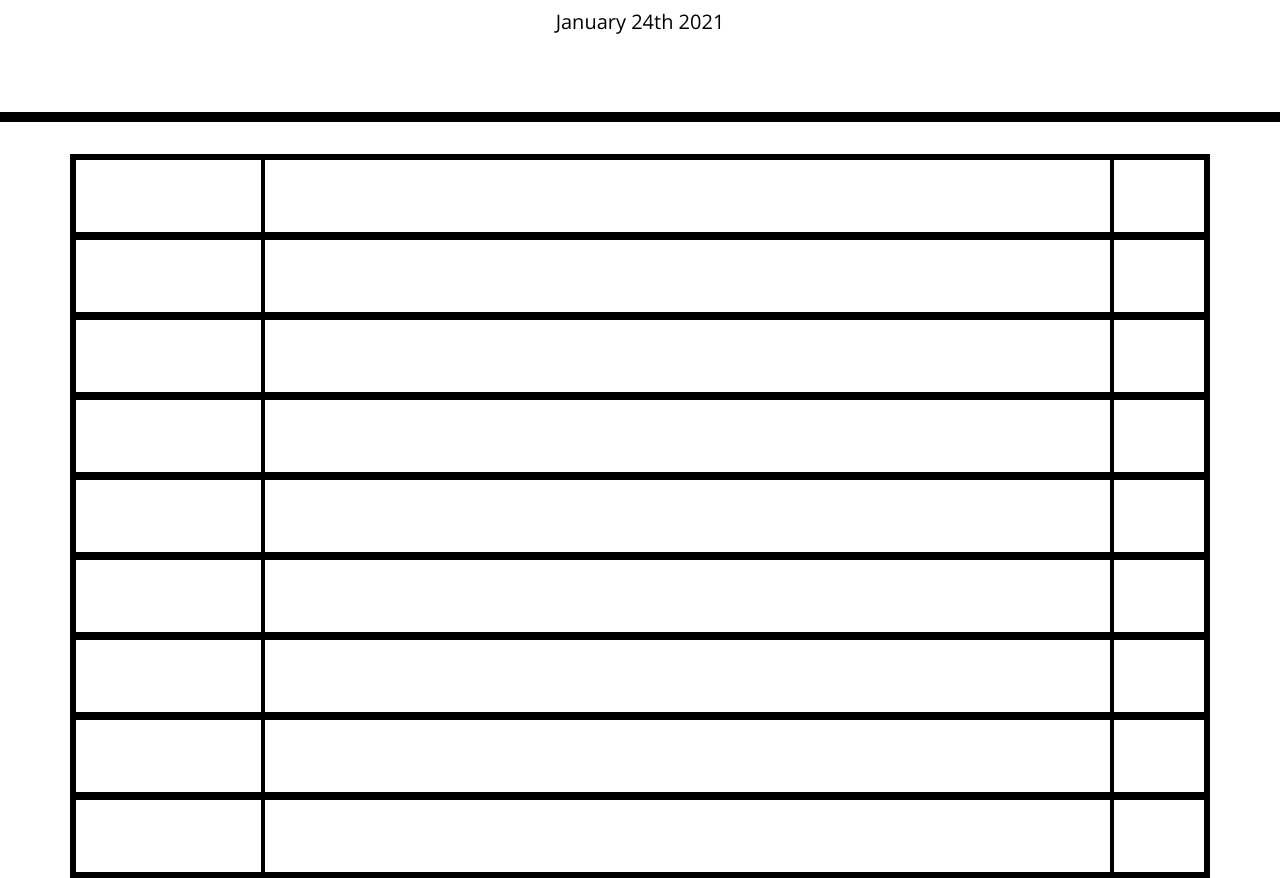
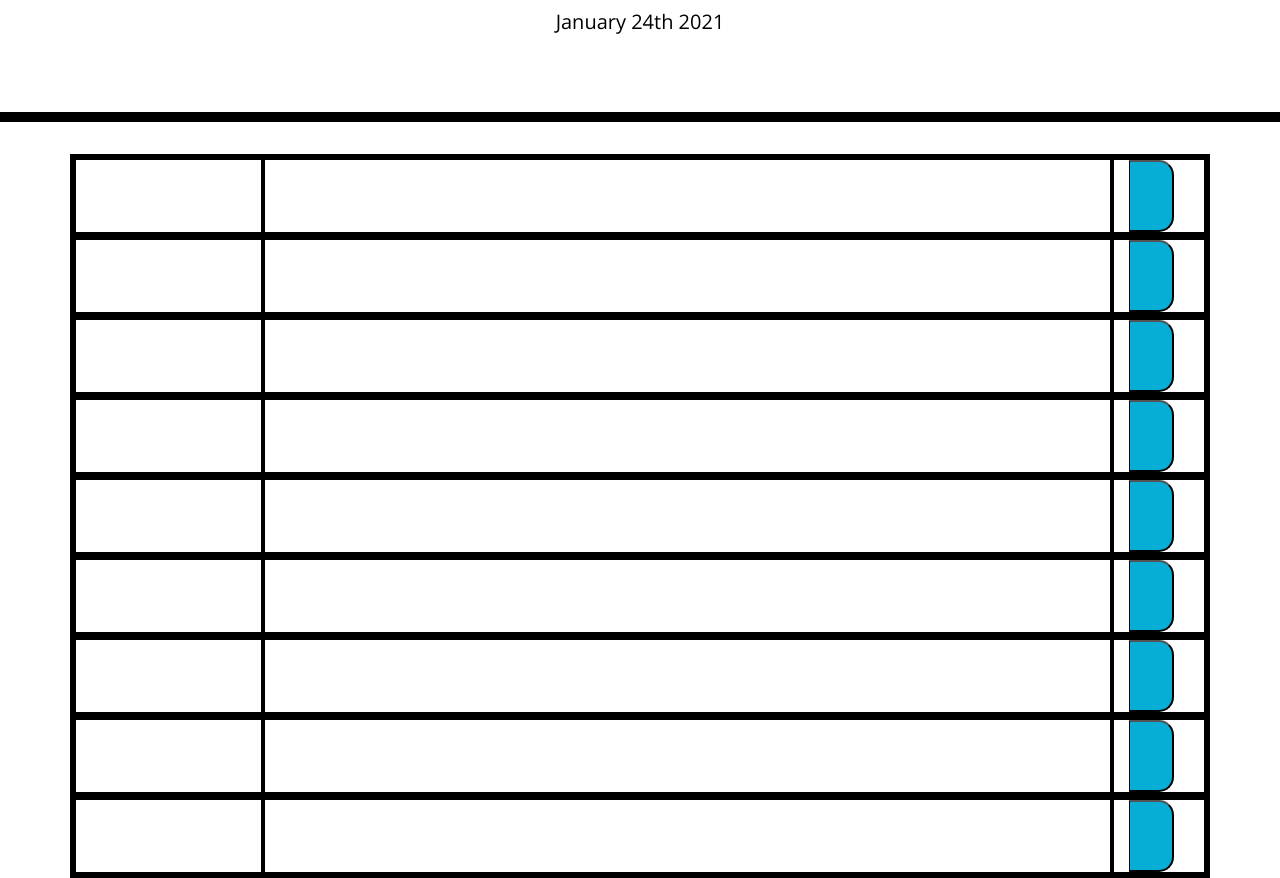
Before and after one commit to chorvick/workdayscheduler, a plain HTML site: page index.html in a window 1280 px wide. Shown: the part 182-1060 px from the top of the page. Drawn offline with nearby package versions, Linux system fonts and the light colour scheme.

Commit message:
made buttons

```diff
--- a/assets/style.css
+++ b/assets/style.css
@@ -63,6 +63,8 @@ textarea {
   border-bottom-right-radius: 15px;
   background-color: #06aed5;
   color: white;
+  height: 100%;
+  width: 75%;
 }
 
 .saveBtn i:hover {
--- a/index.html
+++ b/index.html
@@ -28,47 +28,47 @@
         <div class="row" class="time9">
             <div class="col-md-2"></div>
             <div class="col-md-9"></div>
-            <div class="col-md-1"></div>
+            <div class="col-md-1"><button class="saveBtn" type="button"></button></div>
         </div>
         <div class="row" class="time10">
             <div class="col-md-2"></div>
             <div class="col-md-9"></div>
-            <div class="col-md-1"></div>
+            <div class="col-md-1"><button class="saveBtn" type="button"></button></div>
         </div>
         <div class="row" class="time11">
             <div class="col-md-2"></div>
             <div class="col-md-9"></div>
-            <div class="col-md-1"></div>
+            <div class="col-md-1"><button class="saveBtn" type="button"></button></div>
         </div>
         <div class="row" class="time12">
             <div class="col-md-2"></div>
             <div class="col-md-9"></div>
-            <div class="col-md-1"></div>
+            <div class="col-md-1"><button class="saveBtn" type="button"></button></div>
         </div>
         <div class="row" class="time1">
             <div class="col-md-2"></div>
             <div class="col-md-9"></div>
-            <div class="col-md-1"></div>
+            <div class="col-md-1"><button class="saveBtn" type="button"></button></div>
         </div>
         <div class="row" class="time2">
             <div class="col-md-2"></div>
             <div class="col-md-9"></div>
-            <div class="col-md-1"></div>
+            <div class="col-md-1"><button class="saveBtn" type="button"></button></div>
         </div>
         <div class="row" class="time3">
             <div class="col-md-2"></div>
             <div class="col-md-9"></div>
-            <div class="col-md-1"></div>
+            <div class="col-md-1"><button class="saveBtn" type="button"></button></div>
         </div>
         <div class="row" class="time4">
             <div class="col-md-2"></div>
             <div class="col-md-9"></div>
-            <div class="col-md-1"></div>
+            <div class="col-md-1"><button class="saveBtn" type="button"></button></div>
         </div>
         <div class="row" class="time5">
             <div class="col-md-2"></div>
             <div class="col-md-9"></div>
-            <div class="col-md-1"></div>
+            <div class="col-md-1"><button class="saveBtn" type="button"></button></div>
         </div>
     </div>
 
```
